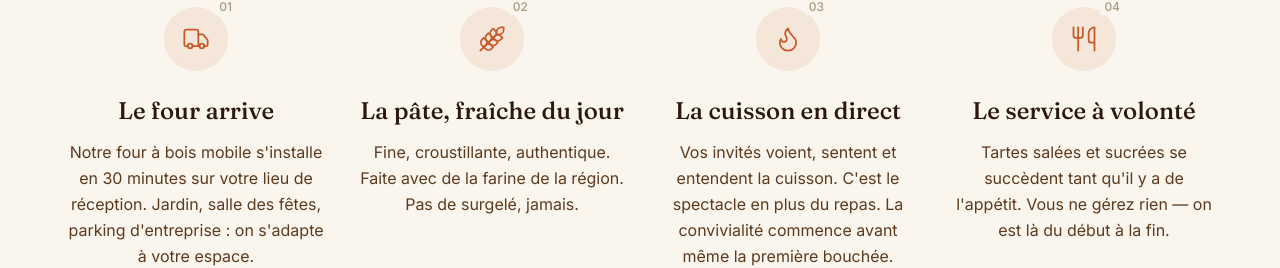
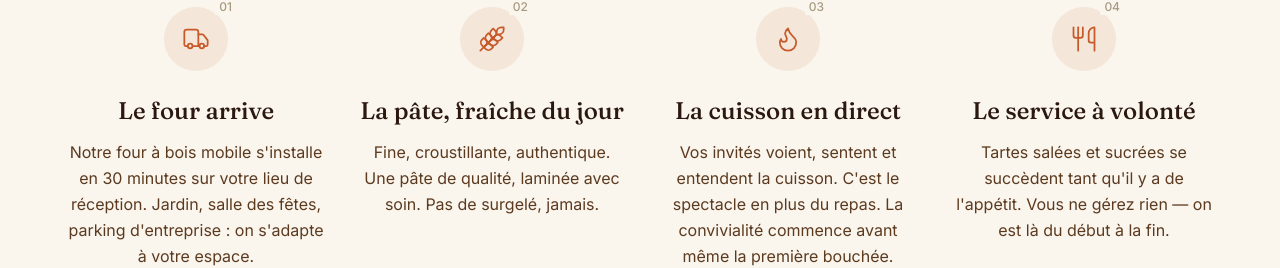
Before and after one commit to Sebluimeme/tarte-flambee-ruggieri, a Next.js app: page / in a window 1280 px wide. Shown: the part 4251-4519 px from the top of the page. Built offline with nearby package versions, Linux system fonts and the light colour scheme.

Commit message:
fix: pâte laminée de qualité — retire mention farine région

```diff
--- a/components/sections/Process.tsx
+++ b/components/sections/Process.tsx
@@ -18,7 +18,7 @@ const STEPS = [
     Icon: Wheat,
     title: 'La pâte, fraîche du jour',
     description:
-      "Fine, croustillante, authentique. Faite avec de la farine de la région. Pas de surgelé, jamais.",
+      "Fine, croustillante, authentique. Une pâte de qualité, laminée avec soin. Pas de surgelé, jamais.",
   },
   {
     number: '03',
```
